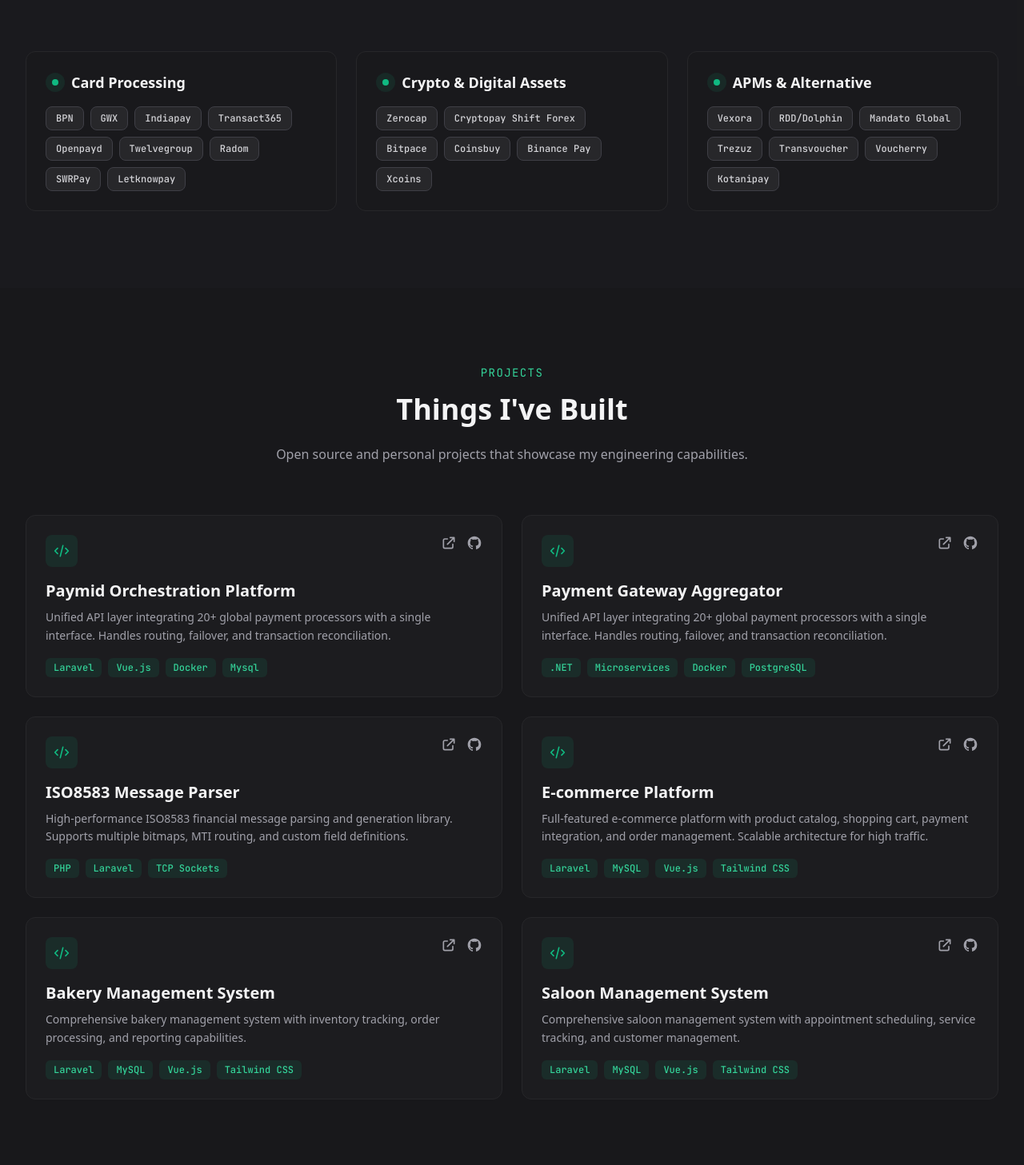
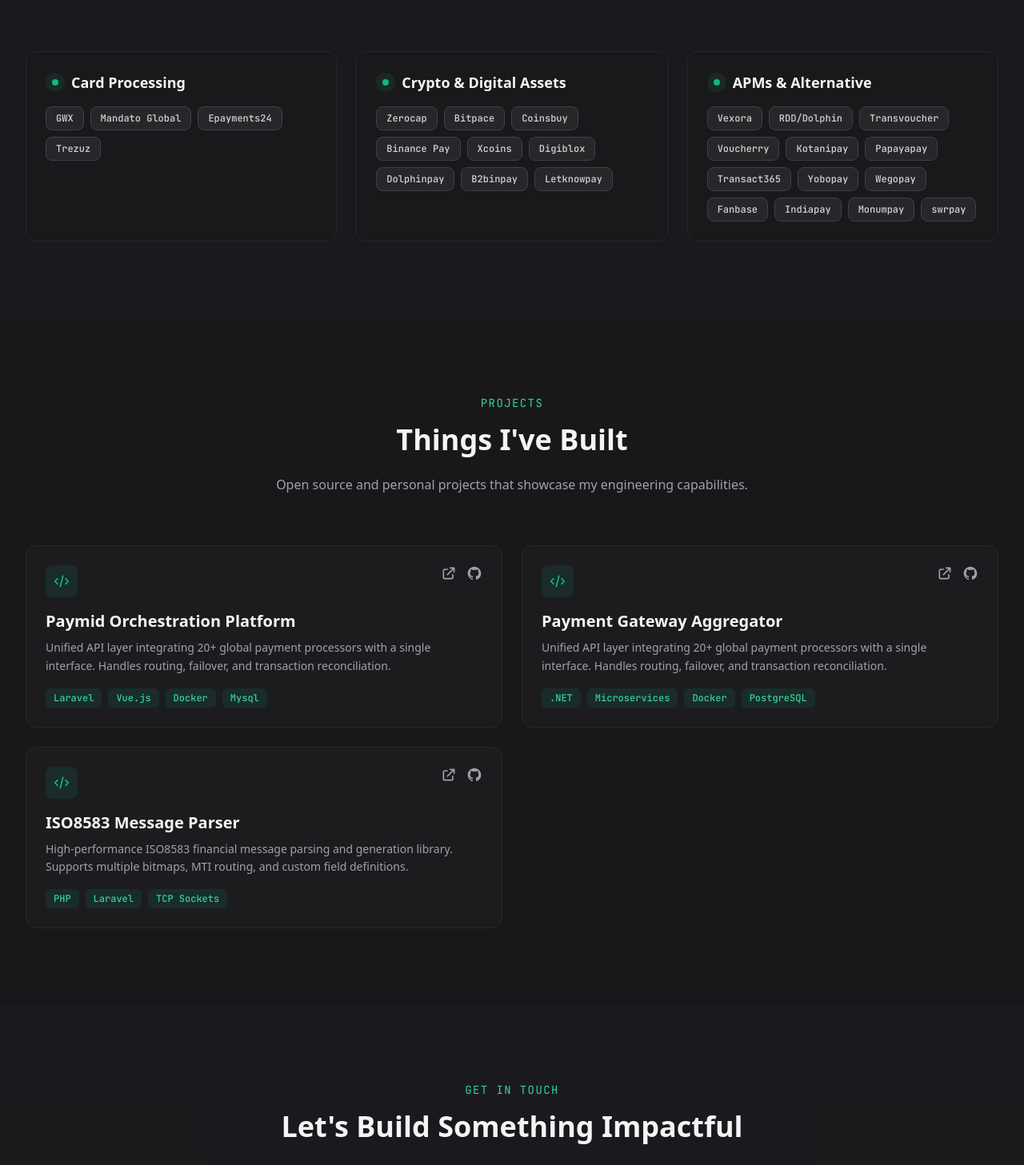
Before and after one commit to iamjnayem/nayemtechfin.com, a Vue app: page / in a window 1280 px wide. Shown: the part 2180-3637 px from the top of the page at 80% size. Built offline with nearby package versions, Linux system fonts and the light colour scheme.

Commit message:
update info

```diff
--- a/src/components/Contact.vue
+++ b/src/components/Contact.vue
@@ -1,7 +1,7 @@
 <script setup>
 import { ref } from 'vue'
 
-const email = 'jannatulnayem1032@gmail.com'
+const email = 'iamj.nayem@gmail.com'
 const copied = ref(false)
 
 function copyEmail() {
--- a/src/components/Integrations.vue
+++ b/src/components/Integrations.vue
@@ -8,9 +8,9 @@
 ]
 
 const categories = [
-  { name: 'Card Processing', gateways: ['BPN', 'GWX', 'Indiapay', 'Transact365', 'Openpayd', 'Twelvegroup', 'Radom', 'SWRPay', 'Letknowpay'] },
-  { name: 'Crypto & Digital Assets', gateways: ['Zerocap', 'Cryptopay Shift Forex', 'Bitpace', 'Coinsbuy', 'Binance Pay', 'Xcoins'] },
-  { name: 'APMs & Alternative', gateways: ['Vexora', 'RDD/Dolphin', 'Mandato Global', 'Trezuz', 'Transvoucher', 'Voucherry', 'Kotanipay'] },
+  { name: 'Card Processing', gateways: ['GWX', 'Mandato Global', 'Epayments24', 'Trezuz'] },
+  { name: 'Crypto & Digital Assets', gateways: ['Zerocap', 'Bitpace', 'Coinsbuy', 'Binance Pay', 'Xcoins', 'Digiblox', 'Dolphinpay', 'B2binpay', 'Letknowpay'] },
+  { name: 'APMs & Alternative', gateways: ['Vexora', 'RDD/Dolphin', 'Transvoucher', 'Voucherry', 'Kotanipay', 'Papayapay', 'Transact365', 'Yobopay', 'Wegopay', 'Fanbase', 'Indiapay', 'Monumpay', 'swrpay'] },
 ]
 </script>
 
--- a/src/components/Projects.vue
+++ b/src/components/Projects.vue
@@ -5,14 +5,14 @@
     description: 'Unified API layer integrating 20+ global payment processors with a single interface. Handles routing, failover, and transaction reconciliation.',
     tech: ['Laravel', 'Vue.js', 'Docker', 'Mysql'],
     github: '#',
-    live: 'https://play.google.com/store/apps/details?id=com.bd_cashbaba&pcampaignid=web_share',
+    live: 'https://app.paymid.com',
   },
   {
     name: 'Payment Gateway Aggregator',
     description: 'Unified API layer integrating 20+ global payment processors with a single interface. Handles routing, failover, and transaction reconciliation.',
     tech: ['.NET', 'Microservices', 'Docker', 'PostgreSQL'],
     github: '#',
-    live: 'https://play.google.com/store/apps/details?id=com.bd_cashbaba&pcampaignid=web_share',
+    live: 'https://api.sslwireless.com/login',
   },
   {
     name: 'ISO8583 Message Parser',
@@ -21,27 +21,6 @@
     github: '#',
     live: 'https://cashbaba.com.bd/',
   },
-  {
-    name: 'E-commerce Platform',
-    description: 'Full-featured e-commerce platform with product catalog, shopping cart, payment integration, and order management. Scalable architecture for high traffic.',
-    tech: ['Laravel', 'MySQL', 'Vue.js', 'Tailwind CSS'],
-    github: '#',
-    live: 'https://example-ecommerce.com',
-  },
-  {
-    name: 'Bakery Management System',
-    description: 'Comprehensive bakery management system with inventory tracking, order processing, and reporting capabilities.',
-    tech: ['Laravel', 'MySQL', 'Vue.js', 'Tailwind CSS'],
-    github: '#',
-    live: 'https://example-bakery.com',
-  },
-  {
-    name: 'Saloon Management System',
-    description: 'Comprehensive saloon management system with appointment scheduling, service tracking, and customer management.',
-    tech: ['Laravel', 'MySQL', 'Vue.js', 'Tailwind CSS'],
-    github: '#',
-    live: 'https://example-saloon.com',
-  }
 ]
 </script>
 
```
